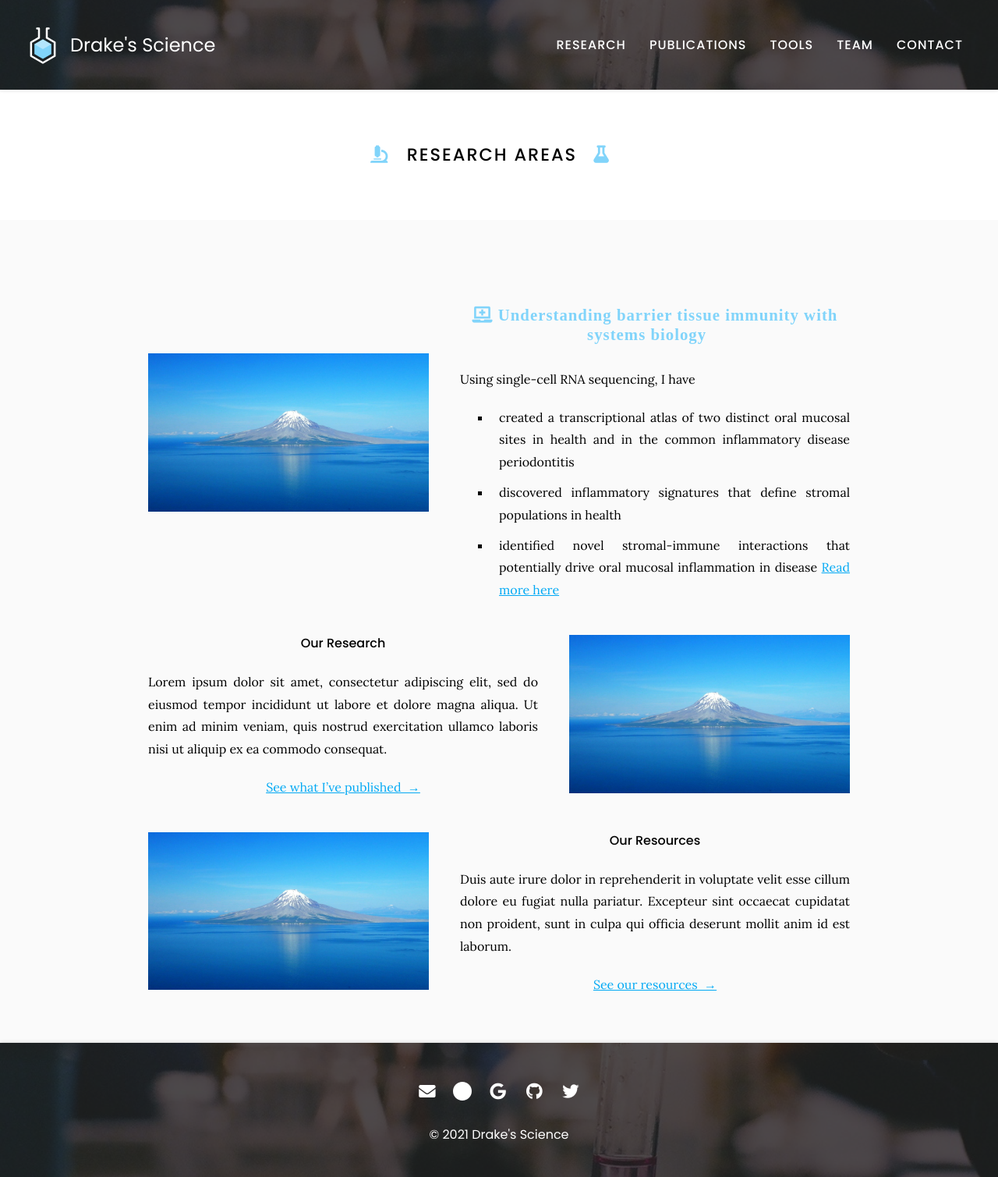
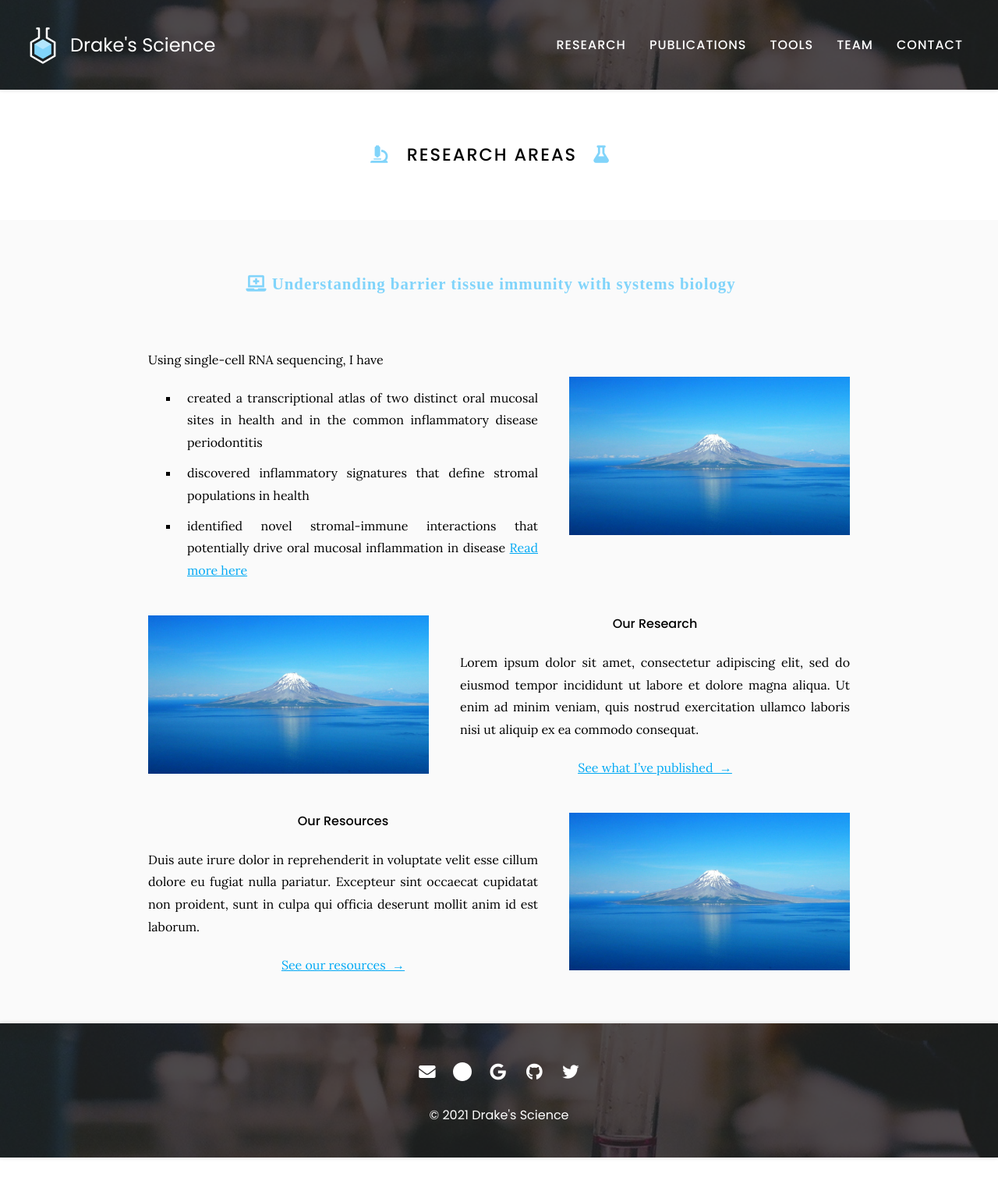
Before and after one commit to williamsdrake/williamsdrake.github.io, a Jekyll site: the page built from research/index.md, in a window 1280 px wide. Shown: the whole page at 78% size. Built offline with Jekyll 4.4.1, drawn with Linux system fonts in a browser that asks for light colours; nearby versions of some CDN libraries; after the commit the page ends 1484 px from its top, so only the background shows below that.

Commit message:
Update index.md

```diff
--- a/research/index.md
+++ b/research/index.md
@@ -8,14 +8,13 @@ nav:
 # <i class="fas fa-microscope"></i>Research Areas&ensp;&nbsp;<i class="fas fa-flask"></i>
 
 {% include section.html %}
-
+## <i class="fas fa-laptop-medical"> Understanding barrier tissue immunity with systems biology
 {% capture text %}
-## <i class="fas fa-laptop-medical"> Understanding barrier tissue immunity with systems biology
 Using single-cell RNA sequencing, I have
 - created a transcriptional atlas of two distinct oral mucosal sites in health and in the common inflammatory disease periodontitis
 - discovered inflammatory signatures that define stromal populations in health
 - identified novel stromal-immune interactions that potentially drive oral mucosal inflammation in disease
-[Read more here](https://doi.org/10.1016/j.cell.2021.05.013)
+  [Read more here](https://doi.org/10.1016/j.cell.2021.05.013)
 {:.center}
 {% endcapture %}
 
```
